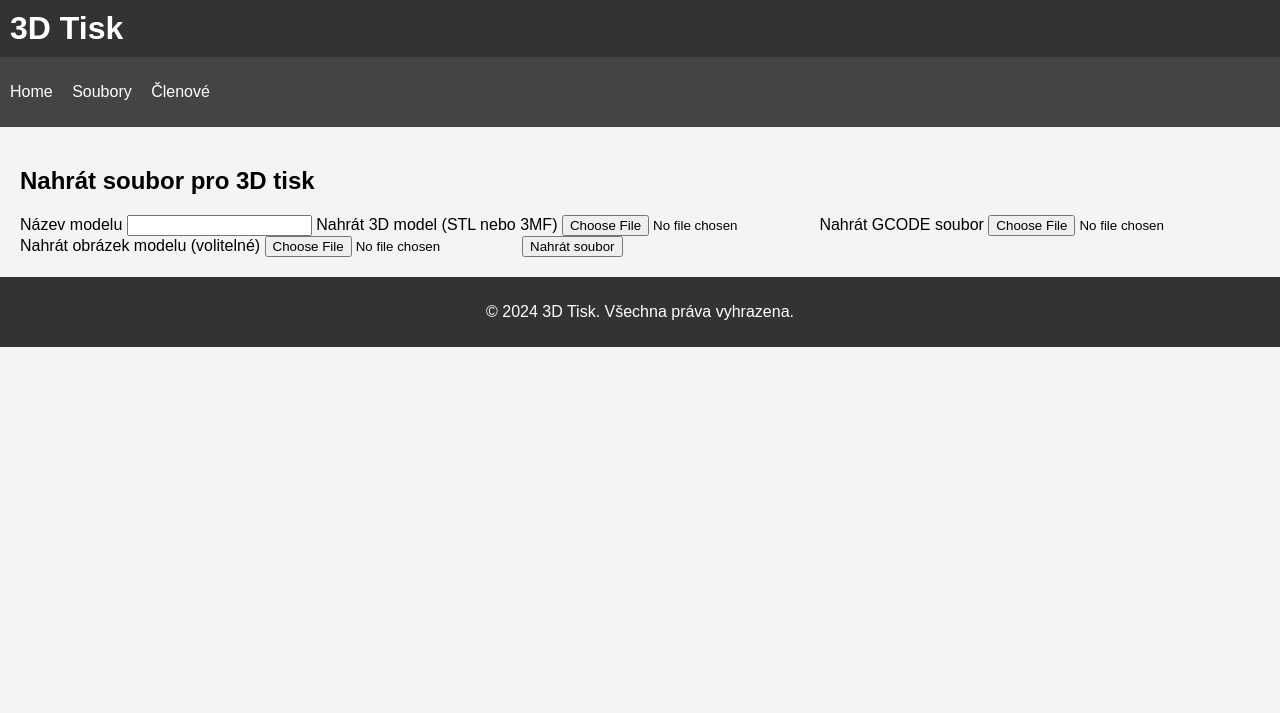
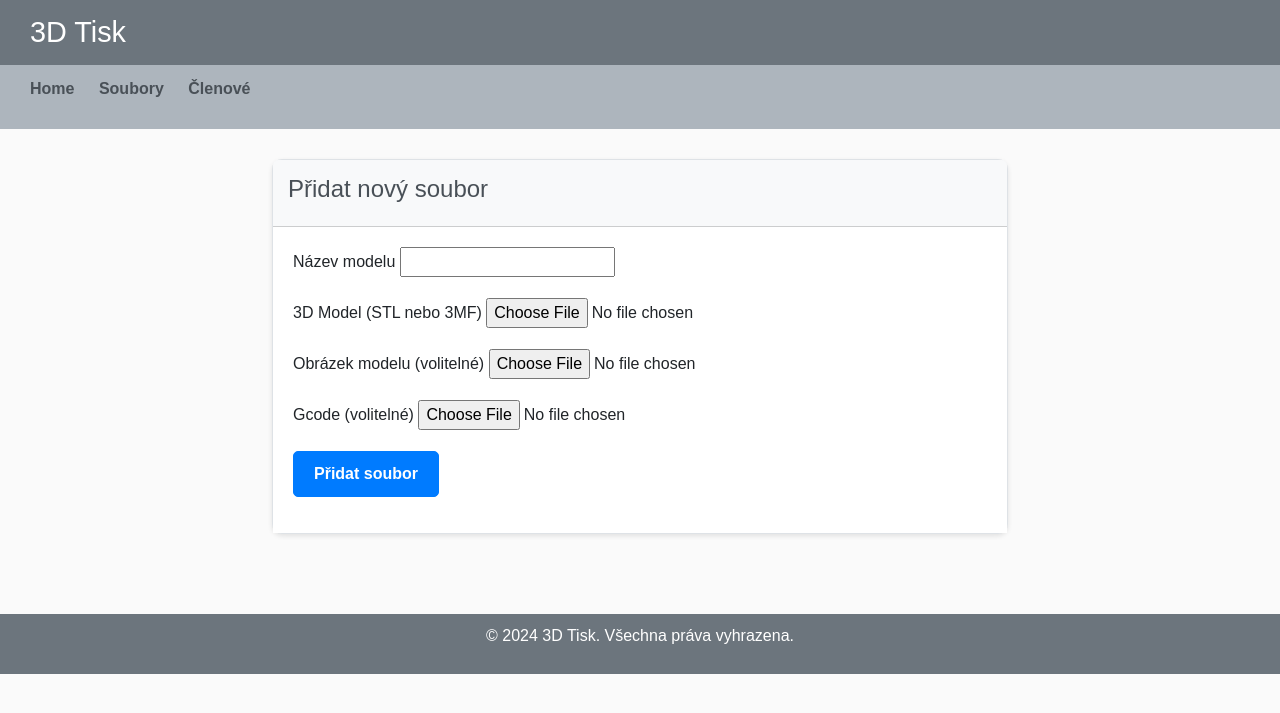
Before and after one commit to Hozek-V/MyNewWeb, a Django app: page /upload/ in a window 1280 px wide. Shown: the top 713 px of the page. Run offline with Django 5.2, Linux system fonts and the light colour scheme.

Commit message:
další funkční verze

```diff
--- a/pythonProject1/files/members/static/css/style.css
+++ b/pythonProject1/files/members/static/css/style.css
@@ -1,27 +1,31 @@
-/* static/css/style.css */
+/* Globální styly */
 body {
     font-family: Arial, sans-serif;
     margin: 0;
     padding: 0;
-    background-color: #f4f4f4;
+    background-color: #fafafa; /* Světle šedé pozadí pro celou stránku */
 }
 
+/* Záhlaví stránky */
 header {
-    background-color: #333;
+    background-color: #6c757d; /* Jemná šedá barva pro záhlaví */
     color: white;
-    padding: 10px;
+    padding: 15px 30px;
     display: flex;
     justify-content: space-between;
     align-items: center;
+    box-shadow: 0 2px 5px rgba(0, 0, 0, 0.1);
 }
 
 header .logo h1 {
     margin: 0;
+    font-size: 1.8rem;
 }
 
+/* Navigační menu */
 nav {
-    background-color: #444;
-    padding: 10px;
+    background-color: #adb5bd; /* Světle šedá pro navigaci */
+    padding: 12px 30px;
 }
 
 nav ul {
@@ -31,27 +35,127 @@ nav ul {
 
 nav ul li {
     display: inline;
-    margin-right: 15px;
+    margin-right: 20px;
 }
 
 nav ul li a {
+    color: #495057; /* Tmavší šedá pro texty */
+    text-decoration: none;
+    font-weight: 600;
+}
+
+nav ul li a:hover {
+    color: #007bff; /* Modrý odstín při hoveru */
+}
+
+/* Patička stránky */
+footer {
+    background-color: #6c757d; /* Stejná jemná šedá barva pro patičku */
     color: white;
+    padding: 10px;
+    text-align: center;
+    margin-top: 30px;
+}
+
+/* Hlavní obsah stránky */
+main {
+    padding: 30px;
+    max-width: 1200px;
+    margin: 0 auto;
+}
+
+/* Styly pro formuláře a karty */
+.card {
+    border-radius: 10px;
+    border: 1px solid #dee2e6; /* Světle šedý rámeček */
+    background-color: #ffffff;
+    box-shadow: 0 2px 5px rgba(0, 0, 0, 0.1);
+    margin-bottom: 20px;
+}
+
+.card-header {
+    background-color: #f8f9fa; /* Jemná světlá šedá pro hlavičku karty */
+    color: #495057;
+    padding: 15px;
+    font-size: 1.2rem;
+}
+
+.card-body {
+    padding: 20px;
+    background-color: #ffffff;
+}
+
+/* Vstupní pole a tlačítka */
+.form-control {
+    border-radius: 5px;
+    border: 1px solid #ced4da; /* Světle šedý rámeček pro vstupy */
+    padding: 12px;
+    font-size: 1rem;
+}
+
+.form-control:focus {
+    border-color: #007bff; /* Modrý rámeček při fokusu */
+    box-shadow: 0 0 0 0.2rem rgba(38, 143, 255, 0.25);
+}
+
+.btn-primary {
+    background-color: #007bff; /* Jemně modrá pro tlačítka */
+    border-color: #007bff;
+    color: white;
+    font-weight: bold;
+    padding: 10px 20px;
+    border-radius: 5px;
+    transition: background-color 0.3s;
+}
+
+.btn-primary:hover {
+    background-color: #0056b3; /* Tmavší modrá při hoveru */
+    border-color: #0056b3;
+}
+
+/* Vzhled pro alerty a chybové zprávy */
+.alert-danger {
+    background-color: #f8d7da;
+    border-color: #f5c6cb;
+    color: #721c24;
+}
+
+/* Tabulky */
+table {
+    width: 100%;
+    border-collapse: collapse;
+    margin-top: 20px;
+}
+
+table th, table td {
+    padding: 12px;
+    text-align: left;
+    border-bottom: 1px solid #ddd;
+}
+
+table th {
+    background-color: #e9ecef; /* Světle šedé pozadí pro hlavičku tabulky */
+    color: #495057;
+}
+
+table tr:hover {
+    background-color: #f1f1f1; /* Světlý odstín při hoveru řádku */
+}
+
+/* Obrázky */
+.intro-image {
+    max-width: 100%;
+    height: auto;
+    max-height: 400px;
+    border-radius: 8px;
+}
+
+/* Odkazy */
+a {
+    color: #007bff;
     text-decoration: none;
 }
 
-footer {
-    background-color: #333;
-    color: white;
-    padding: 10px;
-    text-align: center;
+a:hover {
+    text-decoration: underline;
 }
-
-main {
-    padding: 20px;
-}
-
-.intro-image {
-    max-width: 100%;  /* Obrázek se přizpůsobí šířce rodičovského prvku */
-    height: auto;     /* Výška se automaticky přizpůsobí proporcím obrázku */
-    max-height: 400px; /* Maximální výška obrázku (nastavte podle potřeby) */
-}
--- a/pythonProject1/files/members/templates/base.html
+++ b/pythonProject1/files/members/templates/base.html
@@ -1,4 +1,3 @@
-<!-- templates/base.html -->
 {% load static %}
 
 <!DOCTYPE html>
@@ -7,6 +6,11 @@
     <meta charset="UTF-8">
     <meta name="viewport" content="width=device-width, initial-scale=1.0">
     <title>3D Tisk - Sdílení souborů</title>
+
+    <!-- Odkaz na Bootstrap 5 CSS -->
+    <link href="https://cdn.jsdelivr.net/npm/bootstrap@5.3.3/dist/css/bootstrap.min.css" rel="stylesheet" integrity="sha384-QWTKZyjpPEjISv5WaRU9OFeRpok6YctnYmDr5pNlyT2bRjXh0JMhjY6hW+ALEwIH" crossorigin="anonymous">
+
+    <!-- Odkaz na vlastní styl CSS -->
     <link rel="stylesheet" href="{% static 'css/style.css' %}">
 </head>
 <body>
@@ -39,5 +43,9 @@
     <footer>
         <p>&copy; 2024 3D Tisk. Všechna práva vyhrazena.</p>
     </footer>
+
+    <!-- Odkaz na Bootstrap 5 JS (včetně Popperu) -->
+    <script src="https://cdn.jsdelivr.net/npm/bootstrap@5.3.3/dist/js/bootstrap.bundle.min.js" integrity="sha384-YvpcrYf0tY3lHB60NNkmXc5s9fDVZLESaAA55NDzOxhy9GkcIdslK1eN7N6jIeHz" crossorigin="anonymous"></script>
+
 </body>
 </html>
--- a/pythonProject1/files/members/templates/upload_file.html
+++ b/pythonProject1/files/members/templates/upload_file.html
@@ -1,55 +1,70 @@
 {% extends 'base.html' %}
 
 {% block content %}
-    <h2>Nahrát soubor pro 3D tisk</h2>
-
+<div class="container">
+    <div class="row">
+        <div class="col-md-8 offset-md-2">
+            <div class="card">
+                <div class="card-header">
+                    <h4>Přidat nový soubor</h4>
+                </div>
+                <div class="card-body">
                     <form method="POST" enctype="multipart/form-data">
                         {% csrf_token %}
 
-        <!-- Název souboru -->
-        <label for="name">Název modelu</label>
-        <input type="text" name="name" id="name" required>
+                        <!-- Nahrání názvu modelu -->
+                        <div class="mb-3">
+                            <label for="id_name" class="form-label">Název modelu</label>
+                            {{ form.name }}
+                        </div>
 
                         <!-- Nahrání 3D modelu (STL nebo 3MF) -->
-        <label for="stl_file">Nahrát 3D model (STL nebo 3MF)</label>
-        <input type="file" name="stl_file" id="stl_file" accept=".stl, .3mf">
-
-        <!-- Nahrání GCODE souboru -->
-        <label for="gcode_file">Nahrát GCODE soubor</label>
-        <input type="file" name="gcode_file" id="gcode_file" accept=".gcode">
+                        <div class="mb-3">
+                            <label for="id_stl_file" class="form-label">3D Model (STL nebo 3MF)</label>
+                            {{ form.stl_file }}
+                        </div>
 
                         <!-- Volitelné pole pro obrázek -->
-        <label for="image">Nahrát obrázek modelu (volitelné)</label>
-        <input type="file" name="image" id="image" accept="image/*">
-
-        <!-- Název tiskárny (pouze pokud je nahrán GCODE soubor) -->
-        <div id="printer-name-field" style="display: none;">
-            <label for="printer_name">Název 3D tiskárny</label>
-            <input type="text" name="printer_name" id="printer_name">
+                        <div class="mb-3">
+                            <label for="id_image" class="form-label">Obrázek modelu (volitelné)</label>
+                            {{ form.image }}
                         </div>
 
-        <button type="submit" class="btn btn-success">Nahrát soubor</button>
+                        <!-- Volitelné pole pro Gcode -->
+                        <div class="mb-3">
+                            <label for="id_gcode_file" class="form-label">Gcode (volitelné)</label>
+                            {{ form.gcode_file }}
+                        </div>
+
+                        <!-- Dynamické zobrazení pole pro název tiskárny, pokud je nahrán Gcode -->
+                        <div class="mb-3" id="printer-name-field" style="display: none;">
+                            <label for="id_printer_name" class="form-label">Název 3D tiskárny</label>
+                            {{ form.printer_name }}
+                        </div>
+
+                        <!-- Tlačítko pro odeslání -->
+                        <div class="mb-3">
+                            <button type="submit" class="btn btn-primary">Přidat soubor</button>
+                        </div>
                     </form>
-
-    {% if form.errors %}
-        <div class="errors" style="color: red;">
-            {% for field in form %}
-                {% for error in field.errors %}
-                    <p>{{ error }}</p>
-                {% endfor %}
-            {% endfor %}
                 </div>
-    {% endif %}
+            </div>
+        </div>
+    </div>
+</div>
 
 <script>
-        // Zobrazení pole pro název tiskárny pouze pokud je nahrán GCODE soubor
-        document.getElementById('gcode_file').addEventListener('change', function(event) {
+    // Zobrazení pole pro název tiskárny, pokud je nahrán soubor Gcode
+    const gcodeInput = document.getElementById('id_gcode_file');
     const printerNameField = document.getElementById('printer-name-field');
-            if (event.target.files.length > 0) {
+
+    gcodeInput.addEventListener('change', function() {
+        if (gcodeInput.files.length > 0) {
             printerNameField.style.display = 'block';
         } else {
             printerNameField.style.display = 'none';
         }
     });
 </script>
+
 {% endblock %}
--- a/pythonProject1/files/members/urls.py
+++ b/pythonProject1/files/members/urls.py
@@ -5,5 +5,6 @@ urlpatterns = [
     path('', home, name='home'),
     path('files/', files, name='files'),
     path('upload/', upload_file, name='upload_file'),
+    path('file/<int:id>/', file_detail, name='file_detail'),
     path('members/', members, name='members'),
 ]
--- a/pythonProject1/files/members/views.py
+++ b/pythonProject1/files/members/views.py
@@ -1,6 +1,6 @@
 from django.http import HttpResponse
 from django.template import loader
-from django.shortcuts import render, redirect
+from django.shortcuts import render, redirect, get_object_or_404
 from .models import Member, File
 from .forms import FileUploadForm
 
@@ -31,3 +31,7 @@ def upload_file(request):
   else:
     form = FileUploadForm()
   return render(request, 'upload_file.html', {'form': form})
+
+def file_detail(request, id):
+  file = get_object_or_404(File, id=id)
+  return render(request, 'file_detail.html', {'file': file})
```
Also changed, not shown: pythonProject1/files/members/templates/file_detail.html (added, +36 -0 lines), pythonProject1/files/members/templates/files.html (+42 -7 lines), pythonProject1/files/members/static/images/default.jpg (added), 1 other file. Lines whose indentation alone changed are shown as unchanged.
